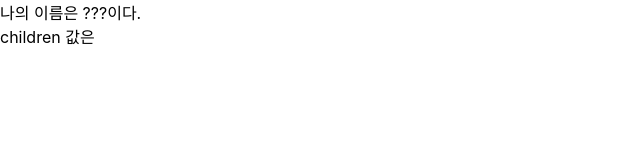
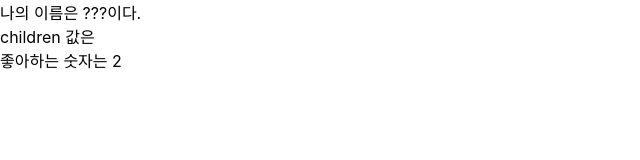
Before and after one commit to jjunnnys/hello-react, a React (Create React App) app: page / in a window 1280 px wide. Shown: the top 160 px of the page, without its empty margins (0-640 px from the left). Built offline with nearby package versions, Linux system fonts and the light colour scheme.

Commit message:
Modify isRequired

```diff
--- a/src/App.js
+++ b/src/App.js
@@ -3,7 +3,7 @@ import "./App.css";
 import MyComponent from "./MyComponent";
 
 const App = () => {
-  return <MyComponent />;
+  return <MyComponent favoriteNumber={2} />;
 };
 
 export default App;
--- a/src/MyComponent.js
+++ b/src/MyComponent.js
@@ -1,11 +1,12 @@
 import React from "react";
 import PropTypes from "prop-types";
 
-const MyComponent = ({ name, children }) => {
+const MyComponent = ({ name, favoriteNumber, children }) => {
   return (
     <div>
       나의 이름은 {name}이다. <br />
-      children 값은 {children}
+      children 값은 {children} <br />
+      좋아하는 숫자는 {favoriteNumber}
     </div>
   );
 };
@@ -16,6 +17,7 @@ MyComponent.defaultProps = {
 
 MyComponent.propTypes = {
   name: PropTypes.string,
+  favoriteNumber: PropTypes.number.isRequired,
 };
 
 export default MyComponent;
```
